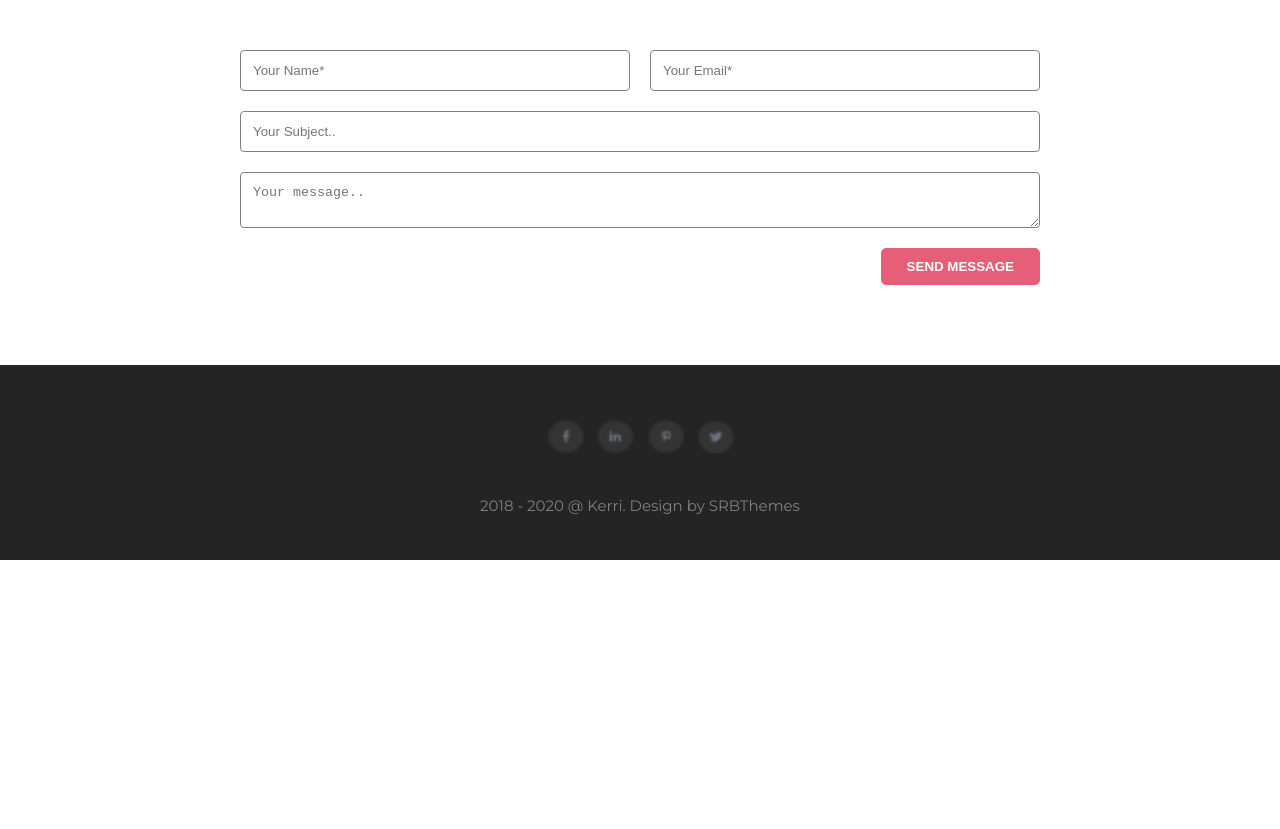
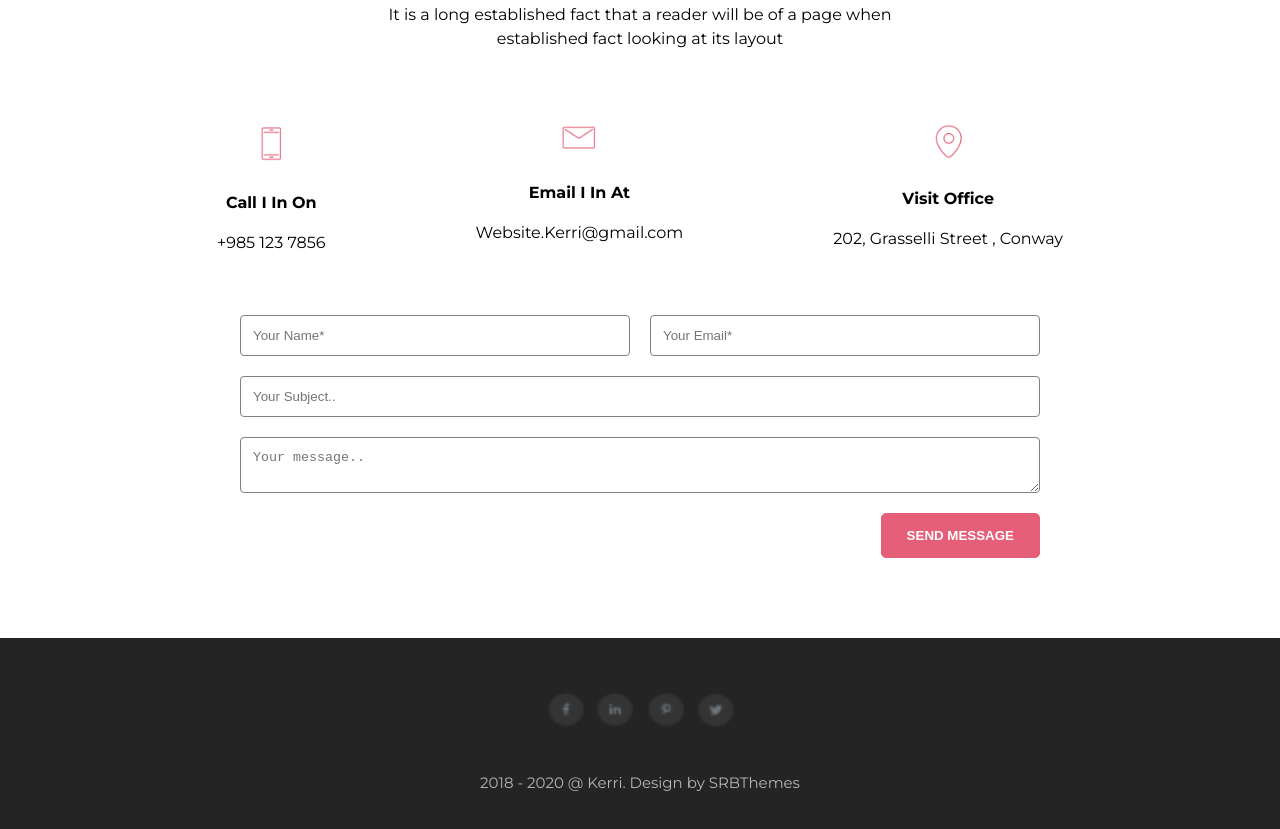
Before and after one commit to Daniel-CG-01/Proyecto_DIW, a plain HTML site: page responsive/index.html in a window 1280 px wide. Shown: the part 4940-5769 px from the top of the page. Before the commit the page ends 5500 px from the top, so only its background shows below. Drawn offline with Linux system fonts and the light colour scheme.

Commit message:
Correcciones de accesibilidad

```diff
--- a/responsive/proyecto/static/css/style.css
+++ b/responsive/proyecto/static/css/style.css
@@ -9,6 +9,8 @@
 
 body {
     margin: 0;
+
+    line-height: 1.5;
 }
 
 /* ENCABEZADO */
@@ -498,7 +500,8 @@ header  {
 
             font-weight: bold;
 
-            padding: 10px;
+            /* padding: 10px; */
+            padding: 14px;
             padding-left: 25px;
             padding-right: 25px;
         }
@@ -513,7 +516,8 @@ footer {
     align-items: center;
 
     background-color: #242424;
-    color: gray;
+    /* color: gray; */
+    color: #b5b5b5;
 
     padding-top: 30px;
     padding-bottom: 30px;
```
